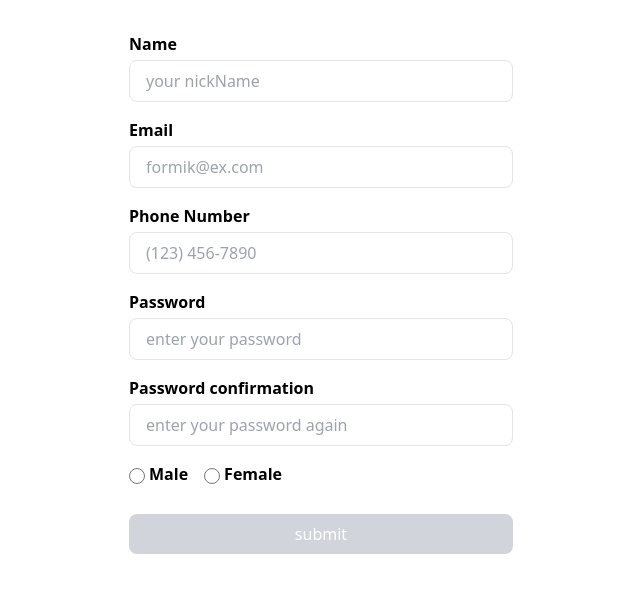
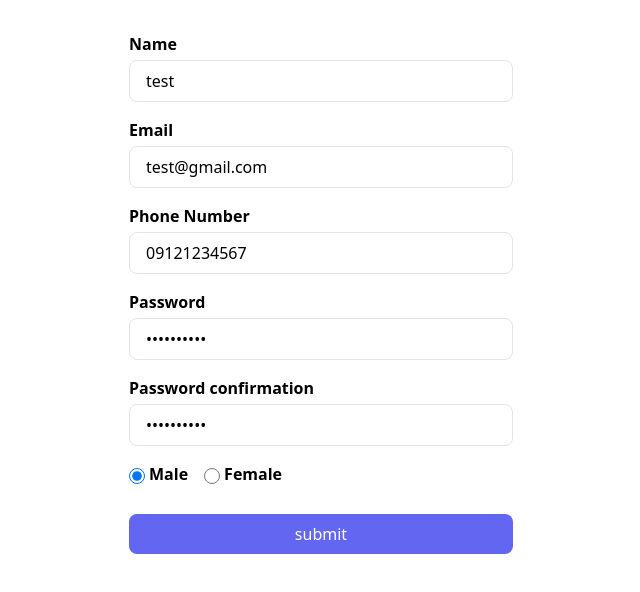
Before and after one commit to hossein-rahmati/formik-layout, a React (Create React App) app: page / in a window 1280 px wide. Shown: the top 592 px of the page, without its empty margins (319-959 px from the left). Built offline with nearby package versions, Linux system fonts and the light colour scheme; data requests are answered from the project's data file.

Commit message:
Add local dataBase

```diff
--- /dev/null
+++ b/db.json
@@ -0,0 +1,13 @@
+{
+  "user": [
+    {
+      "id": "1",
+      "name": "test",
+      "email": "test@gmail.com",
+      "phone": "09121234567",
+      "gender": "0",
+      "password": "12fjJ2222#",
+      "passwordConfirm": "12fjJ2222#"
+    }
+  ]
+}
--- a/package.json
+++ b/package.json
@@ -6,6 +6,7 @@
     "@testing-library/jest-dom": "^5.16.5",
     "@testing-library/react": "^13.3.0",
     "@testing-library/user-event": "^13.5.0",
+    "axios": "^0.27.2",
     "formik": "^2.2.9",
     "react": "^18.2.0",
     "react-dom": "^18.2.0",
@@ -15,6 +16,7 @@
   },
   "scripts": {
     "start": "react-scripts start",
+    "server": "json-server --p 3001 -w db.json",
     "build": "react-scripts build",
     "test": "react-scripts test",
     "eject": "react-scripts eject"
--- a/src/components/SignUpForm.js
+++ b/src/components/SignUpForm.js
@@ -1,4 +1,6 @@
+import axios from "axios";
 import { useFormik } from "formik";
+import { useEffect, useState } from "react";
 import * as yup from "yup";
 
 const initialValues = {
@@ -16,7 +18,7 @@ const validationSchema = yup.object({
   name: yup
     .string()
     .required("Name is required")
-    .min(6, "Name must be at least 6 characters"), // the length of the name must be at least 6 characters
+    .min(4, "Name must be at least 6 characters"), // the length of the name must be at least 4 characters
 
   email: yup
     .string()
@@ -46,12 +48,22 @@ const validationSchema = yup.object({
 });
 
 const SignUpForm = () => {
+  const [formValue, setFormValue] = useState(null);
+
   const formik = useFormik({
-    initialValues, //initial values of the form
+    initialValues: formValue || initialValues, //initial values of the form
     onSubmit, //function to run when the form is submitted
     validationSchema, //validation schema for the form
     validateOnMount: true, //validate the forms when the component is mounted
+    enableReinitialize: true, // load the last datas if it exists
   });
+
+  useEffect(() => {
+    axios
+      .get("http://localhost:3001/user/1")
+      .then((res) => setFormValue(res.data))
+      .catch((err) => console.log(err));
+  }, []);
 
   return (
     <div>
--- a/src/index.css
+++ b/src/index.css
@@ -22,6 +22,6 @@
   }
 
   button:disabled {
-    @apply bg-gray-300;
+    @apply bg-gray-300 cursor-not-allowed;
   }
 }
```
Also changed, not shown: 1 other file (tests, documents, lock files or other folders).
